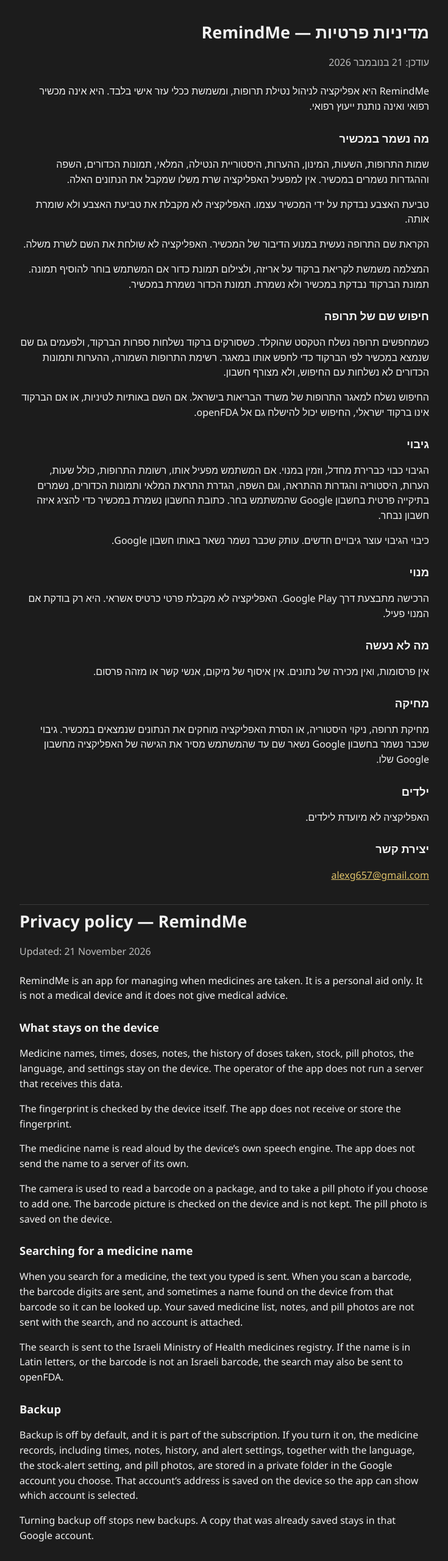
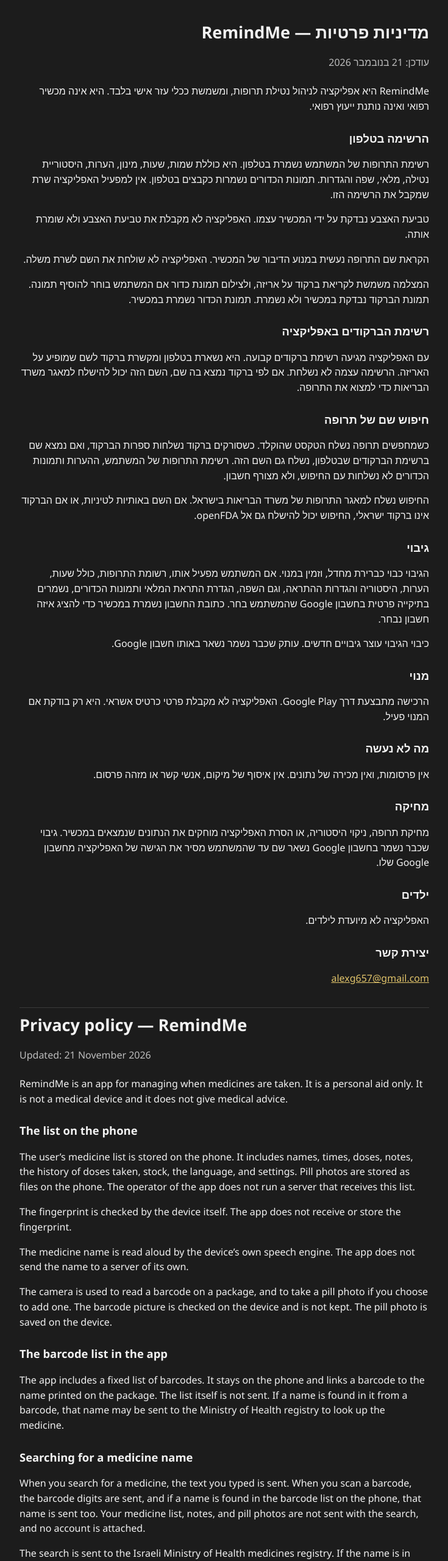
Before and after one commit to alexg657/remindme-privacy, a plain HTML site: page index.html in a window 1280 px wide. Shown: the top 2560 px of the page at 61% size, without its empty margins (272-1007 px from the left). Drawn offline with Linux system fonts and the light colour scheme.

Commit message:
Name the medicine list on the phone and the barcode list in the app.
Co-authored-by: Cursor <cursoragent@cursor.com>

```diff
--- a/index.html
+++ b/index.html
@@ -24,14 +24,17 @@
   <p class="meta">עודכן: 21 בנובמבר 2026</p>
   <p>RemindMe היא אפליקציה לניהול נטילת תרופות, ומשמשת ככלי עזר אישי בלבד. היא אינה מכשיר רפואי ואינה נותנת ייעוץ רפואי.</p>
 
-  <h2>מה נשמר במכשיר</h2>
-  <p>שמות התרופות, השעות, המינון, ההערות, היסטוריית הנטילה, המלאי, תמונות הכדורים, השפה וההגדרות נשמרים במכשיר. אין למפעיל האפליקציה שרת משלו שמקבל את הנתונים האלה.</p>
+  <h2>הרשימה בטלפון</h2>
+  <p>רשימת התרופות של המשתמש נשמרת בטלפון. היא כוללת שמות, שעות, מינון, הערות, היסטוריית נטילה, מלאי, שפה והגדרות. תמונות הכדורים נשמרות כקבצים בטלפון. אין למפעיל האפליקציה שרת שמקבל את הרשימה הזו.</p>
   <p>טביעת האצבע נבדקת על ידי המכשיר עצמו. האפליקציה לא מקבלת את טביעת האצבע ולא שומרת אותה.</p>
   <p>הקראת שם התרופה נעשית במנוע הדיבור של המכשיר. האפליקציה לא שולחת את השם לשרת משלה.</p>
   <p>המצלמה משמשת לקריאת ברקוד על אריזה, ולצילום תמונת כדור אם המשתמש בוחר להוסיף תמונה. תמונת הברקוד נבדקת במכשיר ולא נשמרת. תמונת הכדור נשמרת במכשיר.</p>
 
+  <h2>רשימת הברקודים באפליקציה</h2>
+  <p>עם האפליקציה מגיעה רשימת ברקודים קבועה. היא נשארת בטלפון ומקשרת ברקוד לשם שמופיע על האריזה. הרשימה עצמה לא נשלחת. אם לפי ברקוד נמצא בה שם, השם הזה יכול להישלח למאגר משרד הבריאות כדי למצוא את התרופה.</p>
+
   <h2>חיפוש שם של תרופה</h2>
-  <p>כשמחפשים תרופה נשלח הטקסט שהוקלד. כשסורקים ברקוד נשלחות ספרות הברקוד, ולפעמים גם שם שנמצא במכשיר לפי הברקוד כדי לחפש אותו במאגר. רשימת התרופות השמורה, ההערות ותמונות הכדורים לא נשלחות עם החיפוש, ולא מצורף חשבון.</p>
+  <p>כשמחפשים תרופה נשלח הטקסט שהוקלד. כשסורקים ברקוד נשלחות ספרות הברקוד, ואם נמצא שם ברשימת הברקודים שבטלפון, נשלח גם השם הזה. רשימת התרופות של המשתמש, ההערות ותמונות הכדורים לא נשלחות עם החיפוש, ולא מצורף חשבון.</p>
   <p>החיפוש נשלח למאגר התרופות של משרד הבריאות בישראל. אם השם באותיות לטיניות, או אם הברקוד אינו ברקוד ישראלי, החיפוש יכול להישלח גם אל openFDA.</p>
 
   <h2>גיבוי</h2>
@@ -59,14 +62,17 @@
   <p class="meta">Updated: 21 November 2026</p>
   <p>RemindMe is an app for managing when medicines are taken. It is a personal aid only. It is not a medical device and it does not give medical advice.</p>
 
-  <h2>What stays on the device</h2>
-  <p>Medicine names, times, doses, notes, the history of doses taken, stock, pill photos, the language, and settings stay on the device. The operator of the app does not run a server that receives this data.</p>
+  <h2>The list on the phone</h2>
+  <p>The user’s medicine list is stored on the phone. It includes names, times, doses, notes, the history of doses taken, stock, the language, and settings. Pill photos are stored as files on the phone. The operator of the app does not run a server that receives this list.</p>
   <p>The fingerprint is checked by the device itself. The app does not receive or store the fingerprint.</p>
   <p>The medicine name is read aloud by the device’s own speech engine. The app does not send the name to a server of its own.</p>
   <p>The camera is used to read a barcode on a package, and to take a pill photo if you choose to add one. The barcode picture is checked on the device and is not kept. The pill photo is saved on the device.</p>
 
+  <h2>The barcode list in the app</h2>
+  <p>The app includes a fixed list of barcodes. It stays on the phone and links a barcode to the name printed on the package. The list itself is not sent. If a name is found in it from a barcode, that name may be sent to the Ministry of Health registry to look up the medicine.</p>
+
   <h2>Searching for a medicine name</h2>
-  <p>When you search for a medicine, the text you typed is sent. When you scan a barcode, the barcode digits are sent, and sometimes a name found on the device from that barcode so it can be looked up. Your saved medicine list, notes, and pill photos are not sent with the search, and no account is attached.</p>
+  <p>When you search for a medicine, the text you typed is sent. When you scan a barcode, the barcode digits are sent, and if a name is found in the barcode list on the phone, that name is sent too. Your medicine list, notes, and pill photos are not sent with the search, and no account is attached.</p>
   <p>The search is sent to the Israeli Ministry of Health medicines registry. If the name is in Latin letters, or the barcode is not an Israeli barcode, the search may also be sent to openFDA.</p>
 
   <h2>Backup</h2>
@@ -94,14 +100,17 @@
   <p class="meta">Обновлено: 21 ноября 2026</p>
   <p>RemindMe — приложение для учёта приёма лекарств. Это только личное вспомогательное средство. Оно не является медицинским изделием и не даёт медицинских советов.</p>
 
-  <h2>Что остаётся на устройстве</h2>
-  <p>Названия лекарств, время, дозы, заметки, история приёма, запас, фотографии таблеток, язык и настройки хранятся на устройстве. У оператора приложения нет собственного сервера, который получает эти данные.</p>
+  <h2>Список на телефоне</h2>
+  <p>Список лекарств пользователя хранится на телефоне. В нём названия, время, дозы, заметки, история приёма, запас, язык и настройки. Фотографии таблеток хранятся на телефоне как файлы. У оператора приложения нет сервера, который получает этот список.</p>
   <p>Отпечаток проверяет само устройство. Приложение не получает и не сохраняет отпечаток.</p>
   <p>Название лекарства произносит речевой движок устройства. Приложение не отправляет название на свой сервер.</p>
   <p>Камера используется чтобы прочитать штрихкод на упаковке и чтобы сфотографировать таблетку, если пользователь добавляет фото. Снимок штрихкода проверяется на устройстве и не сохраняется. Фотография таблетки сохраняется на устройстве.</p>
 
+  <h2>Список штрихкодов в приложении</h2>
+  <p>Вместе с приложением поставляется постоянный список штрихкодов. Он остаётся на телефоне и связывает штрихкод с названием на упаковке. Сам список никуда не отправляется. Если по штрихкоду в нём найдено название, это название может быть отправлено в реестр Минздрава, чтобы найти лекарство.</p>
+
   <h2>Поиск названия лекарства</h2>
-  <p>При поиске лекарства отправляется введённый текст. При сканировании штрихкода отправляются его цифры, а иногда и название, найденное на устройстве по штрихкоду, чтобы искать его в реестре. Сохранённый список лекарств, заметки и фотографии таблеток вместе с поиском не отправляются, и аккаунт к запросу не прикладывается.</p>
+  <p>При поиске лекарства отправляется введённый текст. При сканировании штрихкода отправляются его цифры, а если в списке штрихкодов на телефоне найдено название, отправляется и оно. Список лекарств пользователя, заметки и фотографии таблеток вместе с поиском не отправляются, и аккаунт к запросу не прикладывается.</p>
   <p>Запрос уходит в реестр лекарств Министерства здравоохранения Израиля. Если название на латинице или штрихкод не израильский, запрос может также уйти в openFDA.</p>
 
   <h2>Резервная копия</h2>
```
